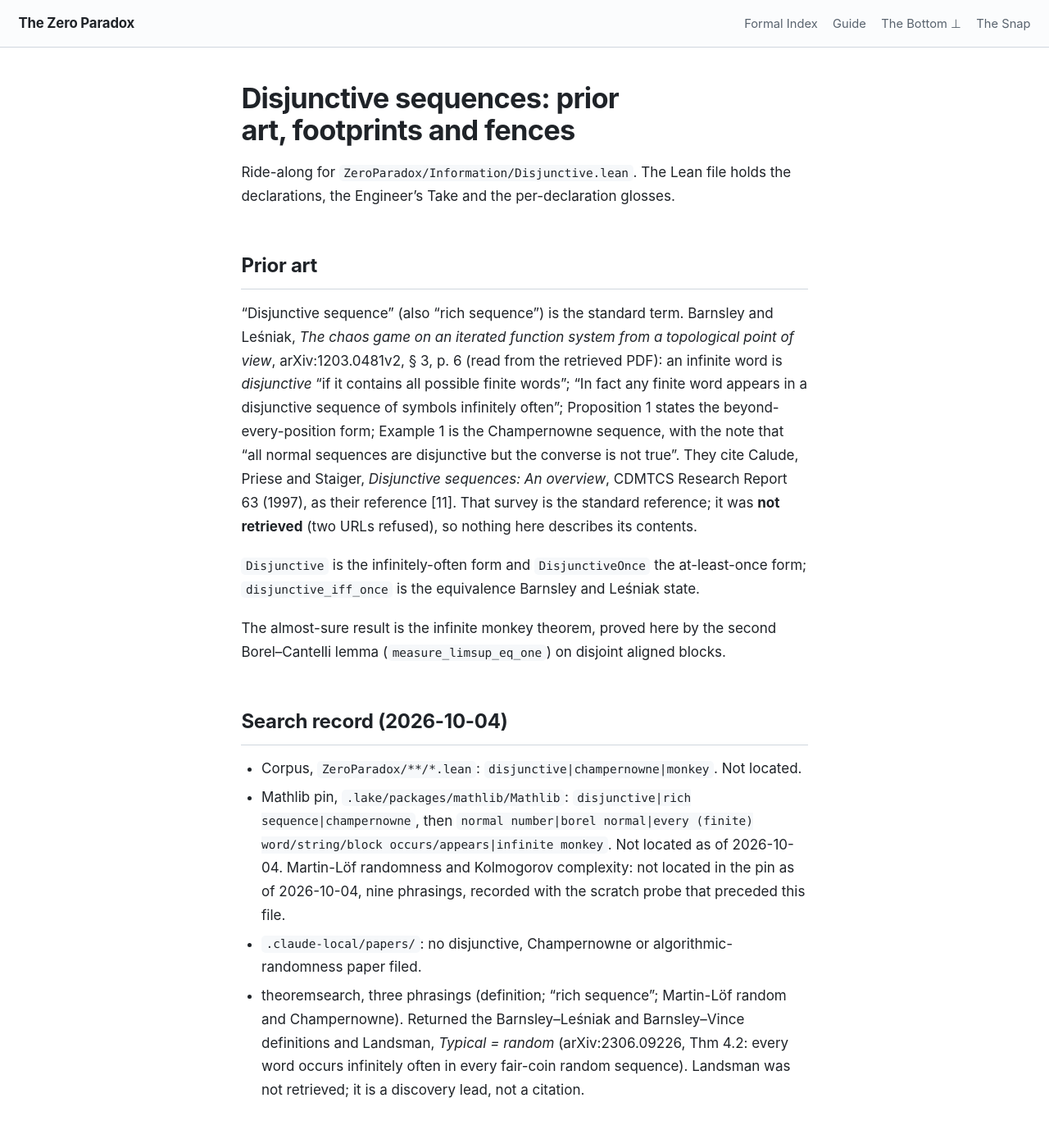
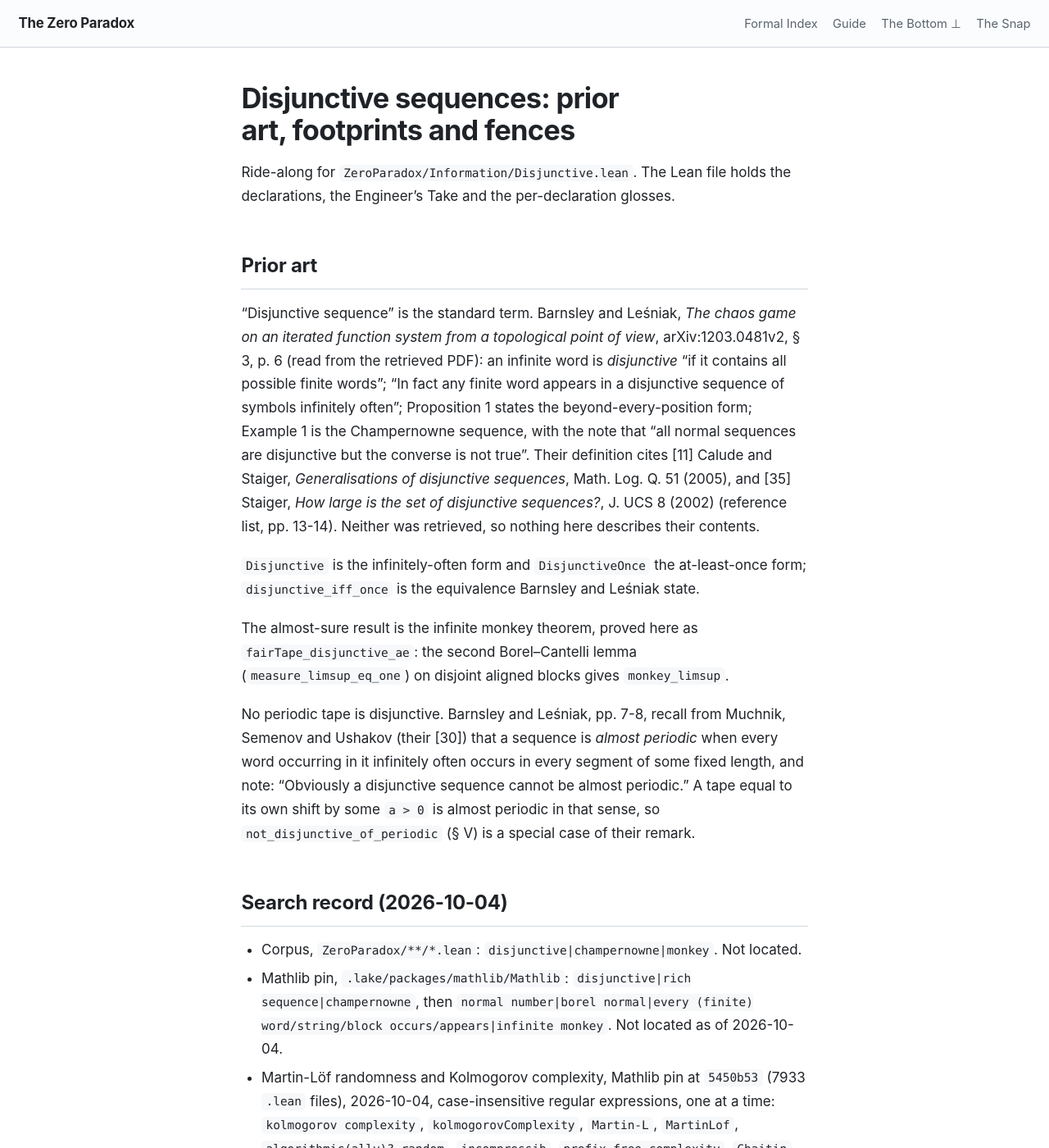
Before and after one commit to timbrigham/ZeroParadox, a Jekyll site: the page built from ZeroParadox/Information/Disjunctive.md, in a window 1280 px wide and 1400 px high. Shown: the whole window at 82% size. Built offline with Jekyll 4.4.1, drawn with Linux system fonts in a browser that asks for light colours; our own code applies the rules of GitHub Pages for plain Markdown files; some of the changed text lies outside the part shown.

Commit message:
gateMD1 fixes: Calude-Staiger citation, prefix-free Levin-Schnorr, labels
B1: Disjunctive.md's Barnsley-Lesniak [11] is Calude-Staiger, MLQ 51
(2005), read at arXiv:1203.0481v2 p.13; the invented survey line and
"standard reference" are gone. Their pp.7-8 remark (no disjunctive
sequence is almost periodic) now credits not_disjunctive_of_periodic.

LEVIN-SCHNORR-PLAIN-1: Disjunctive.lean VI and Disjunctive.md state the
prefix-free form K(x|n) >= n - c, note the plain-complexity failure, and
state Tim's maximal-complexity commitment separately from the standard
theorem. ComputationCannotBe.lean's disjunctive_not_periodic gloss now
carries the commitment.

Kleene.md: title and opening cover VIII; channel defined before use;
uniqueness and address sentences labelled Reading with their hypotheses;
the recursion-theorem gap restated (fixed_point measured: its statement
carries choice via Primcodable.ofDenumerable Code); infinitely many
fixed points credited as the standard corollary.

PricedInterface: title says a notation system for eps0 + 1 (MANIFEST
regenerated); comparator-failure example beside e0Repr_not_injective;
banner and earlier-draft prose stripped; pairing search dated.

Disjunctive.md: Kolmogorov search record inline (pin 5450b53), purity
block pointed at, private paths and draft history removed.
ComputationCannotBe.md opens with standard terms.

Co-Authored-By: Claude Opus 5.5 (1M context) <noreply@anthropic.com>
Claude-Session: https://claude.ai/code/session_01M7PxaZmdYwacRczCRPuVWC

```diff
--- a/ZeroParadox/Information/Disjunctive.md
+++ b/ZeroParadox/Information/Disjunctive.md
@@ -5,59 +5,78 @@ Engineer's Take and the per-declaration glosses.
 
 ## Prior art
 
-"Disjunctive sequence" (also "rich sequence") is the standard term. Barnsley and Leśniak, *The chaos
-game on an iterated function system from a topological point of view*, arXiv:1203.0481v2, § 3, p. 6
-(read from the retrieved PDF): an infinite word is *disjunctive* "if it contains all possible finite
-words"; "In fact any finite word appears in a disjunctive sequence of symbols infinitely often";
-Proposition 1 states the beyond-every-position form; Example 1 is the Champernowne sequence, with the
-note that "all normal sequences are disjunctive but the converse is not true". They cite Calude,
-Priese and Staiger, *Disjunctive sequences: An overview*, CDMTCS Research Report 63 (1997), as
-their reference [11]. That survey is the standard reference; it was **not retrieved** (two URLs
-refused), so nothing here describes its contents.
+"Disjunctive sequence" is the standard term. Barnsley and Leśniak, *The chaos game on an iterated
+function system from a topological point of view*, arXiv:1203.0481v2, § 3, p. 6 (read from the
+retrieved PDF): an infinite word is *disjunctive* "if it contains all possible finite words"; "In fact
+any finite word appears in a disjunctive sequence of symbols infinitely often"; Proposition 1 states
+the beyond-every-position form; Example 1 is the Champernowne sequence, with the note that "all normal
+sequences are disjunctive but the converse is not true". Their definition cites [11] Calude and
+Staiger, *Generalisations of disjunctive sequences*, Math. Log. Q. 51 (2005), and [35] Staiger, *How
+large is the set of disjunctive sequences?*, J. UCS 8 (2002) (reference list, pp. 13-14). Neither was
+retrieved, so nothing here describes their contents.
 
 `Disjunctive` is the infinitely-often form and `DisjunctiveOnce` the at-least-once form;
 `disjunctive_iff_once` is the equivalence Barnsley and Leśniak state.
 
-The almost-sure result is the infinite monkey theorem, proved here by the second Borel–Cantelli lemma
-(`measure_limsup_eq_one`) on disjoint aligned blocks.
+The almost-sure result is the infinite monkey theorem, proved here as `fairTape_disjunctive_ae`: the
+second Borel–Cantelli lemma (`measure_limsup_eq_one`) on disjoint aligned blocks gives `monkey_limsup`.
+
+No periodic tape is disjunctive. Barnsley and Leśniak, pp. 7-8, recall from Muchnik, Semenov and
+Ushakov (their [30]) that a sequence is *almost periodic* when every word occurring in it infinitely
+often occurs in every segment of some fixed length, and note: "Obviously a disjunctive sequence cannot
+be almost periodic." A tape equal to its own shift by some `a > 0` is almost periodic in that sense, so
+`not_disjunctive_of_periodic` (§ V) is a special case of their remark.
 
 ## Search record (2026-10-04)
 
 - Corpus, `ZeroParadox/**/*.lean`: `disjunctive|champernowne|monkey`. Not located.
 - Mathlib pin, `.lake/packages/mathlib/Mathlib`: `disjunctive|rich sequence|champernowne`, then
   `normal number|borel normal|every (finite) word/string/block occurs/appears|infinite monkey`.
-  Not located as of 2026-10-04. Martin-Löf randomness and Kolmogorov complexity: not located in the
-  pin as of 2026-10-04, nine phrasings, recorded with the scratch probe that preceded this file.
-- `.claude-local/papers/`: no disjunctive, Champernowne or algorithmic-randomness paper filed.
+  Not located as of 2026-10-04.
+- Martin-Löf randomness and Kolmogorov complexity, Mathlib pin at `5450b53` (7933 `.lean` files),
+  2026-10-04, case-insensitive regular expressions, one at a time: `kolmogorov complexity`,
+  `kolmogorovComplexity`, `Martin-L`, `MartinLof`, `algorithmic(ally)? random`, `incompressib`,
+  `prefix-free complexity`, `Chaitin`, `Schnorr`, `randomness test`, `descriptive complexity`. Zero
+  files each. Control: `Kolmogorov` alone hits 10 files, one an author line and the rest probability
+  and measure theory (the extension theorem, the 0-1 law, Chapman–Kolmogorov, the Kolmogorov
+  condition). Not located as of 2026-10-04, searched as above.
 - theoremsearch, three phrasings (definition; "rich sequence"; Martin-Löf random and Champernowne).
   Returned the Barnsley–Leśniak and Barnsley–Vince definitions and Landsman, *Typical = random*
-  (arXiv:2306.09226, Thm 4.2: every word occurs infinitely often in every fair-coin random
-  sequence). Landsman was not retrieved; it is a discovery lead, not a citation.
+  (arXiv:2306.09226, Thm 4.2, as summarized by the search result: every word occurs infinitely often in
+  every fair-coin random sequence). Landsman was not retrieved; it is a discovery lead, not a citation.
 
-## Footprints (`#print axioms`, as built)
+## Footprints
 
-- `champ`, `untri`, `bitAt`, `tri`: no axioms. `champ_disjunctiveOnce`, `untri_tri_add`,
-  `occurs_past_of_once`, `bitAt_ofBits`: `[propext, Quot.sound]`.
-- `champ_disjunctive` and `disjunctive_iff_once` carry `Classical.choice`. The statement
-  `Disjunctive` itself measures `[propext, Quot.sound]`; the choice enters through Mathlib's
-  `Filter.frequently_atTop` and `Filter.Frequently.exists`, each measured
-  `[propext, Classical.choice, Quot.sound]` on 2026-10-04.
-- A first draft laid the tape out with `Nat.sqrt` and `Nat.pair`. Mathlib's `Nat.sqrt_add_eq`,
-  `Nat.unpair_pair` and `Nat.left_le_pair` each carry `Classical.choice`, so the slot layout was
-  rebuilt on `tri` / `untri`, whose lemmas are proved by `omega`.
-- `codeWord` and every § IV theorem carry `Classical.choice`, through `Encodable.encode` on `Code`
-  (the `Denumerable Code` instance; see `ZeroParadox/Category/ChoiceCannotBe.lean` § III and
+The `PurityCheck` section of `ZeroParadox/Information/Disjunctive.lean` is the register for every
+declaration in that file; read it there. Measured here, because they are Mathlib's and not in that
+block (`#print axioms`, 2026-10-04):
+
+- `Filter.frequently_atTop` and `Filter.Frequently.exists` each carry `Classical.choice`
+  (`[propext, Classical.choice, Quot.sound]`). The statement `Disjunctive` measures
+  `[propext, Quot.sound]`, so the choice in `champ_disjunctive`, `disjunctive_iff_once` and § V
+  enters through these proofs, not through the definition.
+- `Nat.sqrt_add_eq`, `Nat.unpair_pair` and `Nat.left_le_pair` each carry `Classical.choice`. The slot
+  layout of `champ` uses `tri` / `untri`, whose lemmas are proved by `omega`.
+- `codeWord` and the § IV theorems carry `Classical.choice` through `Encodable.encode` on `Code` (the
+  `Denumerable Code` instance; see `ZeroParadox/Category/ChoiceCannotBe.lean` § III and
   `ZeroParadox/Computability/Kleene.lean` § VII).
-- `not_disjunctive_of_periodic` and `disjunctive_not_periodic` (§ V) carry `Classical.choice`,
-  measured 2026-10-04; the proof uses `Filter.Frequently.exists`, measured with it above.
 
 ## Fences
 
 1. **Presence, not execution.** `code_occurs_of_disjunctive` says a code's binary is written on the
    tape. Nothing reads or runs it; occurrence is the occurrence commitment (`ZeroParadox/Order/Snap.lean`).
-2. **Disjunctive is weak.** `champ` is disjunctive and primitive recursive. Maximal complexity
-   (Martin-Löf randomness) implies disjunctive in standard theory; the converse fails, and neither
-   direction about randomness is proved here.
-3. **`Code.zero`'s word is empty** (`codeWord_zero_width`), so presence there is vacuous.
-4. **The measure fences of `ZeroParadox/Information/CrossingTrials.lean` stand.** Measure one is not
+2. **Disjunctive is weak.** `champ` is disjunctive and primitive recursive (§ II). Standard theory,
+   not proved here: a sequence is Martin-Löf random exactly when its prefixes are incompressible in
+   PREFIX-FREE Kolmogorov complexity, `K(x↾n) ≥ n − c` for some constant `c` (Levin–Schnorr, Chaitin),
+   and a Martin-Löf random sequence is disjunctive; the converse fails (`champ`). With PLAIN
+   complexity no infinite sequence has all prefixes incompressible (Martin-Löf), so the prefix-free
+   form is the one meant.
+3. **The commitment is separate.** `Reading:` Tim's commitment that the framework's ⊥, read as a
+   tape, is maximally complex, in the prefix-free sense of fence 2. Through the standard theorem it
+   would make that tape disjunctive. The framework's ⊥ here is the role, not ⊥ of `ℕ → Bool` under
+   the pointwise order: that occupant is the all-false tape, which is not disjunctive
+   (`allFalse_not_disjunctive`). Neither the commitment nor the standard theorem is in Lean (Search
+   record).
+4. **`Code.zero`'s word is empty** (`codeWord_zero_width`), so presence there is vacuous.
+5. **The measure fences of `ZeroParadox/Information/CrossingTrials.lean` stand.** Measure one is not
    necessity, and nothing here says any framework object IS a fair-coin tape.
```
Also changed, not shown: ZeroParadox/Computability/ComputationCannotBe.md (+7 -5 lines), ZeroParadox/Computability/Kleene.md (+36 -28 lines), ZeroParadox/MANIFEST.md (+2 -2 lines), ZeroParadox/Ordinal/PricedInterface.md (+14 -10 lines), 3 other files.
